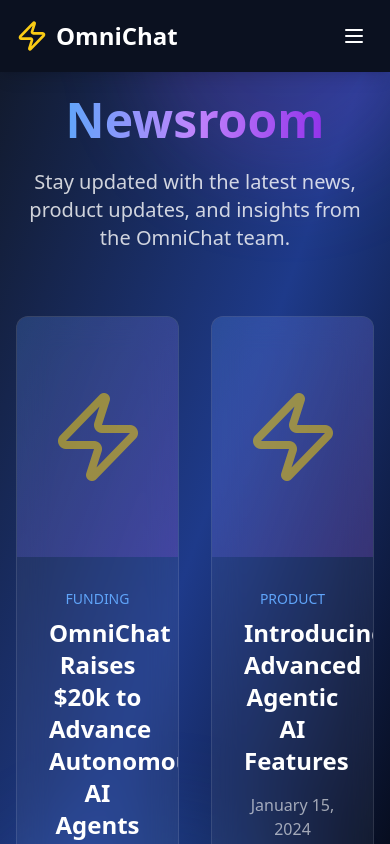
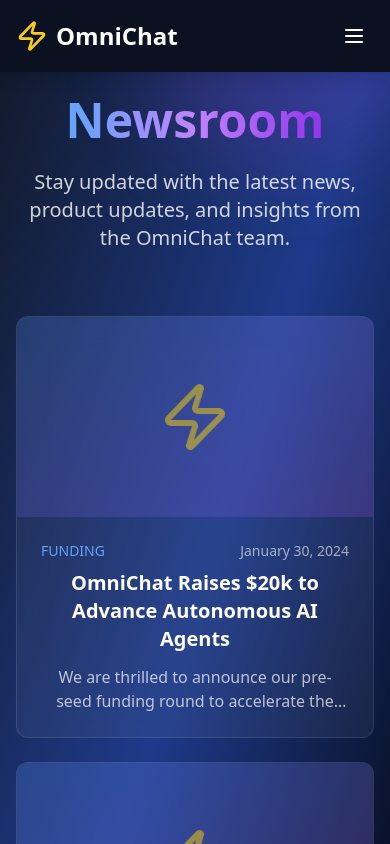
Before and after one commit to OmniChatAI/website, a React (Create React App) app: page /blog in a window 390 px wide. Shown: the top 844 px of the page. Built offline with nearby package versions, Linux system fonts and the light colour scheme.

Commit message:
more mobile optimizations

```diff
--- a/src/BlogPage.jsx
+++ b/src/BlogPage.jsx
@@ -122,27 +122,29 @@
             <p className="text-xl text-white/80 max-w-3xl mx-auto mb-16">
               Stay updated with the latest news, product updates, and insights from the OmniChat team.
             </p>
-            <div className="grid grid-cols-2 gap-8 max-w-[1100px] mx-auto">
+            <div className="grid grid-cols-1 md:grid-cols-2 gap-6 md:gap-8 max-w-[1100px] mx-auto">
               {blogPosts.map((post) => (
                 <div
                   key={post.id}
-                  className="bg-white/5 backdrop-blur-lg border border-white/10 rounded-xl overflow-hidden hover:bg-white/10 transition-all cursor-pointer"
+                  className="bg-white/5 backdrop-blur-lg border border-white/10 rounded-xl overflow-hidden hover:bg-white/10 transition-all cursor-pointer flex flex-col md:flex-col"
                   onClick={() => navigate(`/blog/${post.id}`)}
                 >
-                  <div className="w-full h-[240px] bg-gradient-to-br from-blue-500/20 to-purple-500/20 relative flex items-center justify-center">
+                  <div className="w-full h-[200px] md:h-[240px] bg-gradient-to-br from-blue-500/20 to-purple-500/20 relative flex items-center justify-center">
                     <img
                       src="/logo512.png"
                       alt="OmniChat"
-                      className="w-32 h-32 object-contain opacity-50"
+                      className="w-24 md:w-32 h-24 md:h-32 object-contain opacity-50"
                     />
                   </div>
-                  <div className="p-8">
-                    <div className="text-sm text-blue-400 font-medium uppercase mb-2">
-                      {post.category}
+                  <div className="p-6 md:p-8 flex-1">
+                    <div className="flex items-center justify-between mb-2">
+                      <div className="text-sm text-blue-400 font-medium uppercase">
+                        {post.category}
+                      </div>
+                      <div className="text-sm text-white/60">{post.date}</div>
                     </div>
-                    <h2 className="text-2xl font-bold mb-4">{post.title}</h2>
-                    <div className="text-white/60 mb-4">{post.date}</div>
-                    <p className="text-white/70 line-clamp-3">{post.excerpt}</p>
+                    <h2 className="text-xl md:text-2xl font-bold mb-3">{post.title}</h2>
+                    <p className="text-white/70 line-clamp-2 md:line-clamp-3">{post.excerpt}</p>
                   </div>
                 </div>
               ))}
```
